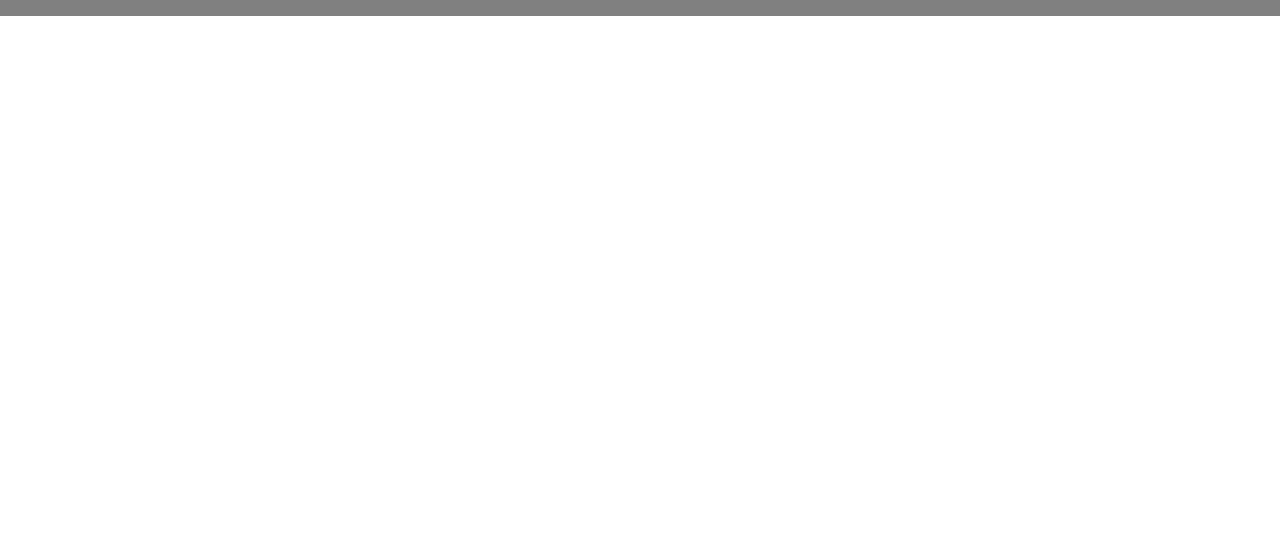
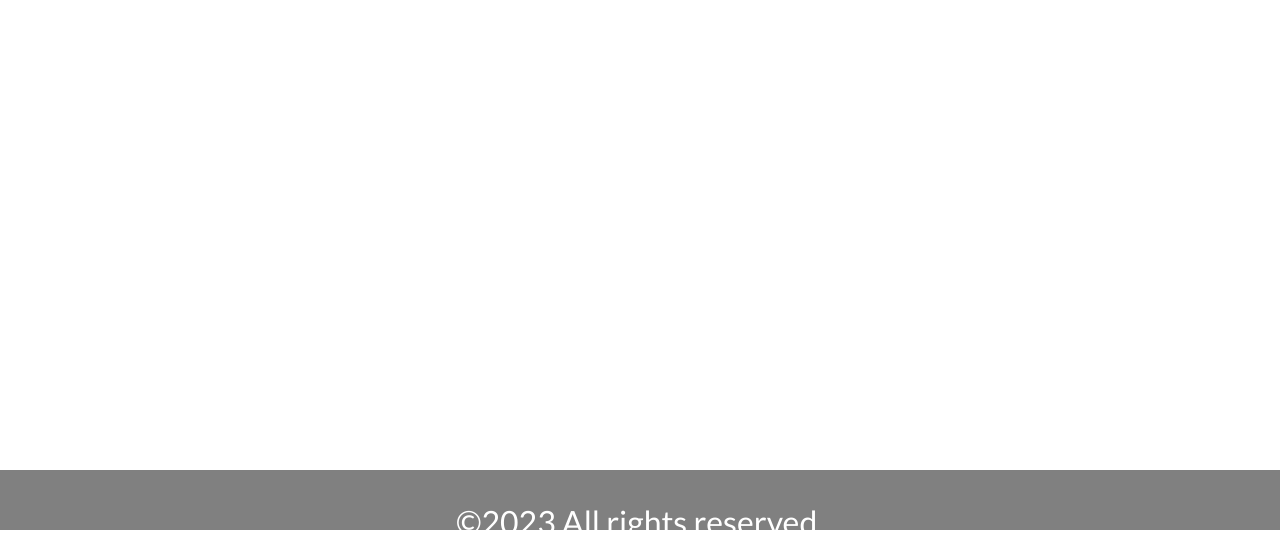
Before and after one commit to katarighe/awesome-books-es6, a website with bundled scripts: page index.html in a window 1280 px wide. Shown: the part 270-816 px from the top of the page. Built offline with nearby package versions, Linux system fonts and the light colour scheme.

Commit message:
Fix the footer

```diff
--- a/index.css
+++ b/index.css
@@ -7,6 +7,9 @@ html {
 
 body {
   width: 100%;
+  min-height: 100vh;
+  display: flex;
+  flex-direction: column;
 }
 
 h1 {
@@ -175,20 +178,21 @@ h2 {
 }
 
 .footer {
-  display: flex;
-  flex-direction: row;
-  width: 100%;
-  margin-top: 10px;
-  margin-bottom: 10px;
+  position: fixed;
+  bottom: 0;
+  left: 0;
+  right: 0;
+  height: 60px;
+  background-color: gray;
 }
 
 .footer-container {
   display: flex;
   flex-direction: row;
+  position: fixed;
   align-items: center;
   justify-content: center;
   width: 100%;
-  background-color: gray;
 }
 
 .copyright {
```
